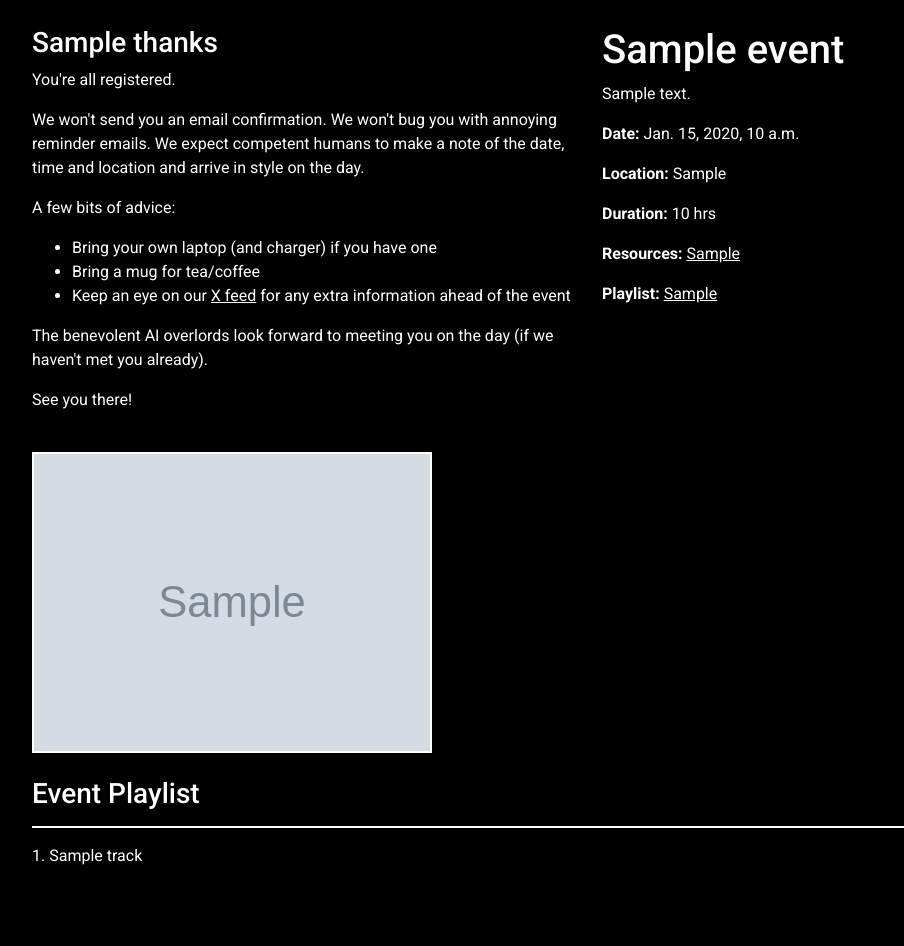
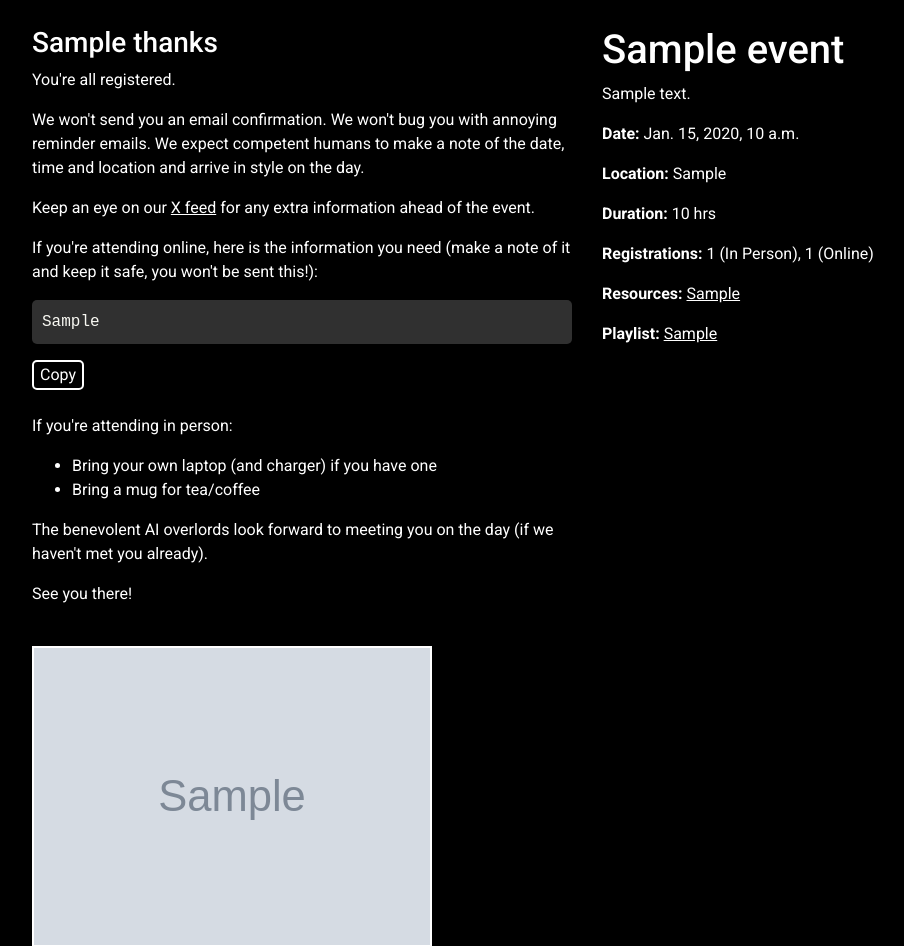
Before and after one commit to hipylivadmin/hipyweb, a Django app: template app/front/templates/front/event.html in a window 1280 px wide. Shown: the part 272-1218 px from the top of the page, without its empty margins (53-957 px from the left). Run offline with Django 3.2, Linux system fonts and the light colour scheme; tables that the repository leaves empty hold one stand-in row (values such as "Sample post"); the template is opened without the code that fills it: values that come from a table or form of the project are taken from there, most other values are stand-ins (such as "Sample title", 1, 10 or a date in 2020); grey boxes marked "Sample" are stand-in pictures; parts of the project's set-up code (start-up, migrations or seed data) failed here and were passed over; some libraries are stand-ins or nearby versions.

Commit message:
Add online_info field to Event model and mode field to Registration model

```diff
--- a/app/front/models.py
+++ b/app/front/models.py
@@ -16,9 +16,11 @@ class Event(models.Model):
     duration = models.IntegerField(null=True, blank=True)
     image = models.FileField(upload_to='events/')
     location = models.CharField(max_length=100)
+    online_info = models.TextField(null=True, blank=True)
     resources = models.URLField(null=True, blank=True)
     long_description = models.TextField(null=True, blank=True)
     registrations = models.IntegerField(default=0)
+    registrations_online = models.IntegerField(default=0)
     reddit = models.URLField(null=True, blank=True)
     playlist = models.URLField(null=True, blank=True)
 
@@ -45,8 +47,16 @@ class Registration(models.Model):
     event = models.ForeignKey(Event, on_delete=models.CASCADE)
     created_at = models.DateTimeField(auto_now_add=True)
     organization = models.CharField(max_length=100, null=True, blank=True)
+
+    CHOICES = [
+        ('In Person', 'In Person'),
+        ('Online', 'Online')
+    ]
+    mode = models.CharField(max_length=100, null=True, blank=True, default="In Person", choices=CHOICES, verbose_name="How will you attend?", help_text="(If you choose 'In Person' then you can still attend online if you need to.)")
+
     track = models.CharField(max_length=100, null=True, blank=True)
+
     mailing_list = models.BooleanField(default=False, verbose_name="Join our mailing list for info on future events?")
 
     def __str__(self):
-        return self.name
+        return f"{self.first_name} {self.last_name}"
--- a/app/front/static/css/main.css
+++ b/app/front/static/css/main.css
@@ -76,7 +76,7 @@ input[type=checkbox] {
     font-family: "Roboto", sans-serif;
     font-weight: 400;
     font-style: normal;
-    font-size: 8em;
+    font-size: 6em;
     line-height: 100%;
     margin-bottom: 25px;
 }
@@ -217,7 +217,7 @@ a:hover {
     max-width: 400px;
 }
 
-input {
+input, select {
     width: 100%;
     max-width: 400px;
     padding: 10px;
--- a/app/front/templates/front/event.html
+++ b/app/front/templates/front/event.html
@@ -27,11 +27,21 @@
                         <h3>{{ thanks }}</h3>
                         <p>You're all registered.</p>
                         <p>We won't send you an email confirmation. We won't bug you with annoying reminder emails. We expect competent humans to make a note of the date, time and location and arrive in style on the day.</p>
-                        <p>A few bits of advice:</p>
+                        <p>Keep an eye on our <u><a href="https://twitter.com/hipyliv" target="_blank">X feed</a></u> for any extra information ahead of the event.</p>
+
+                        {% if event.online_info %}
+                            <p>If you're attending online, here is the information you need (make a note of it and keep it safe, you won't be sent this!):</p>
+
+                                <p class="code-block">{{ event.online_info|urlize }}</p>
+                                <button class="copy-button btn-primary" onclick="copyToClipboard('.code-block')">Copy</button>
+
+                                <br>
+                                <br>
+                        {% endif %}
+                        <p>If you're attending in person:</p>
                         <ul>
                             <li>Bring your own laptop (and charger) if you have one</li>
                             <li>Bring a mug for tea/coffee</li>
-                            <li>Keep an eye on our <u><a href="https://twitter.com/hipyliv" target="_blank">X feed</a></u> for any extra information ahead of the event</li>
                         </ul>
                         <p>The benevolent AI overlords look forward to meeting you on the day (if we haven't met you already).</p>
                         <p>See you there!</p>
@@ -54,6 +64,7 @@
                     <p><strong>Date: </strong> {{ event.date }}, {{ event.time }}</p>
                     <p><strong>Location: </strong>{{ event.location }}</p>
                     <p><strong>Duration: </strong>{{ event.duration }} hrs</p>
+                    <p><strong>Registrations: </strong>{{ event.registrations }} (In Person), {{ event.registrations_online }} (Online)</p>
                     <p><strong>Resources: </strong><u><a href="{{ event.resources }}" target="_blank">{{ event.resources }}</a></u></p>
                     {% if event.playlist %}
                         <p><strong>Playlist: </strong><u><a href="{{ event.playlist }}" target="_blank">{{ event.playlist|truncatechars:40 }}</a></u></p>
@@ -105,4 +116,14 @@
     </section>
 </div>
 
+<script>
+    function copyToClipboard(element) {
+        var $temp = $("<input>");
+        $("body").append($temp);
+        $temp.val($(element).text()).select();
+        document.execCommand("copy");
+        $temp.remove();
+    }
+</script>
+
 {% endblock %}
--- a/app/front/templates/front/index.html
+++ b/app/front/templates/front/index.html
@@ -42,7 +42,7 @@
                     <p><strong>Next Event: {{ event.date }}, {{ event.time }}</strong></p>
                     <p><strong>Location: {{ event.location }}</strong></p>
                     <p><strong>Duration: {{ event.duration }} hrs</strong></p>
-                    <p><small>Registrations: {{ event.registrations }}</small></p>
+                    <p><small>Registrations: {{ event.registrations|add:event.registrations_online }}</small></p>
 
 
                     <p><a href="/register/{{ event.id }}">More Info</a> | <a href="/register/{{ event.id }}">Register</a></p>
```
Also changed, not shown: app/front/views.py (+11 -3 lines), app/front/migrations/0011_auto_20240118_1052.py (added), app/front/migrations/0012_event_registrations_online.py (added), app/front/static/img/x-logo.png (added).
